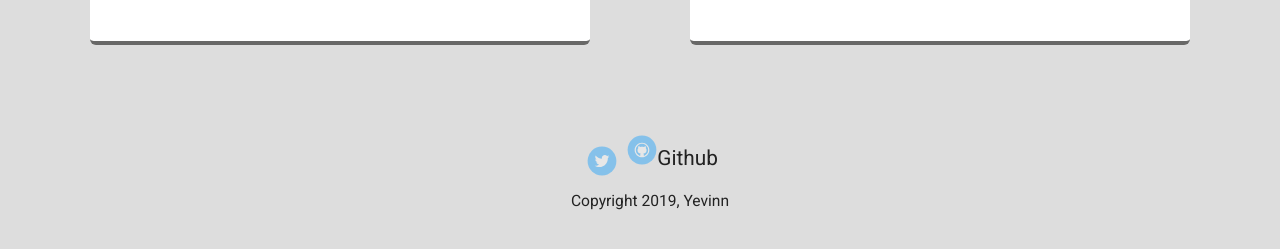
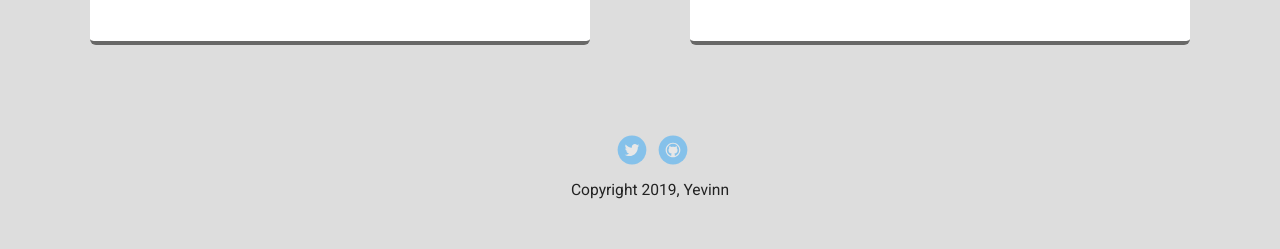
Before and after one commit to Yevinn/techdegree-project-1, a plain HTML site: page experience.html in a window 1280 px wide. Shown: the part 1114-1363 px from the top of the page. Drawn offline with Linux system fonts and the light colour scheme; a web font is replaced by a local one.

Commit message:
Fixed a bug in the footer

```diff
--- a/experience.html
+++ b/experience.html
@@ -55,7 +55,7 @@
   <footer>
     <ul>
       <li><a href="https://www.twitter.com/yevinn" class="social twitter" target="_blank">Twitter</a></li>
-      <li><a href="https://github.com/yevinn" class="social github" target="_blank"></a>Github</a></li>
+      <li><a href="https://github.com/yevinn" class="social github" target="_blank">Github</a></li>
     </ul>
     <p class="copyright">Copyright 2019, Yevinn</p>
   </footer>
```
Also changed, not shown: index.html (+1 -1 lines), use_page.html (+1 -1 lines).
